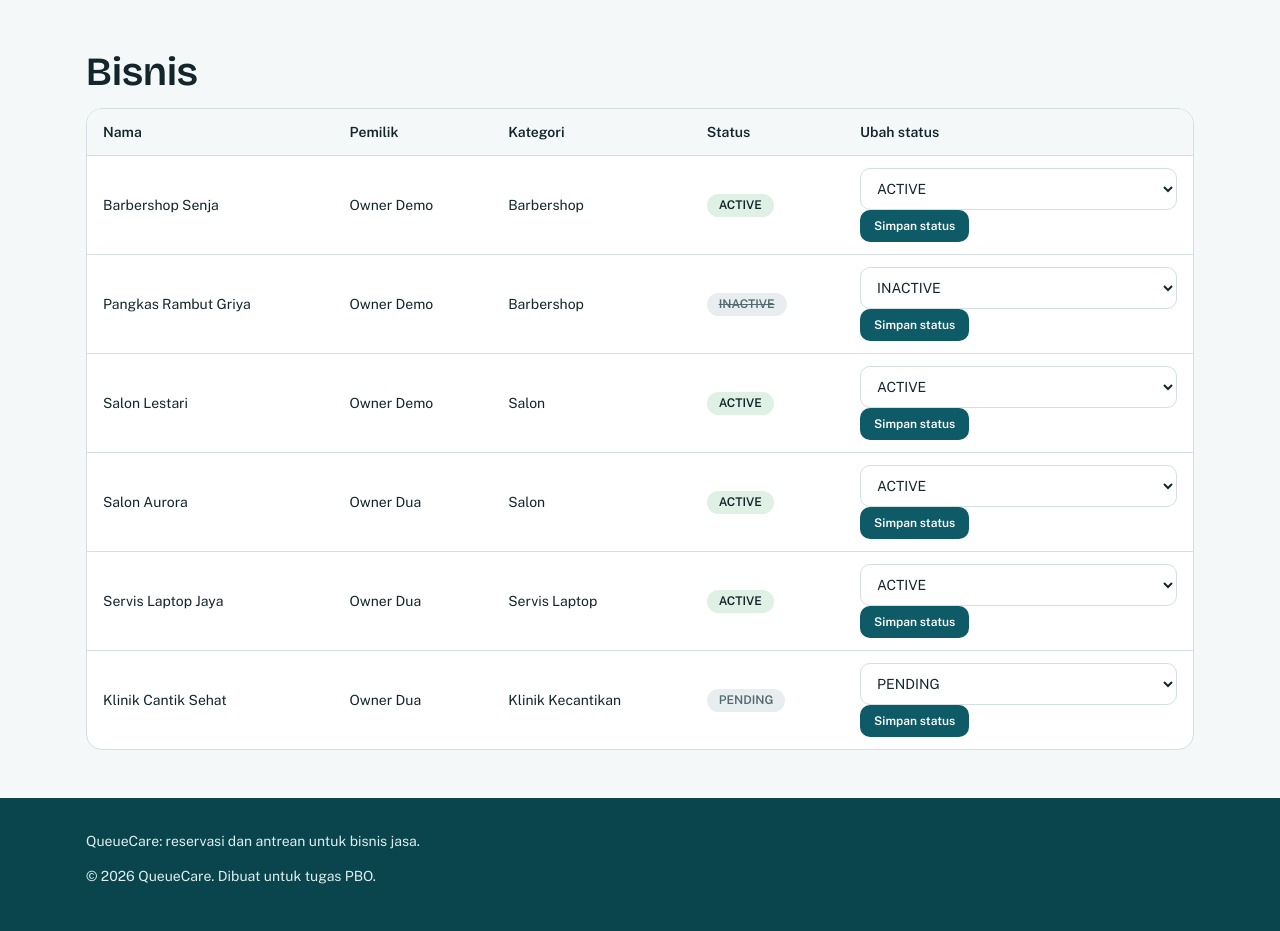
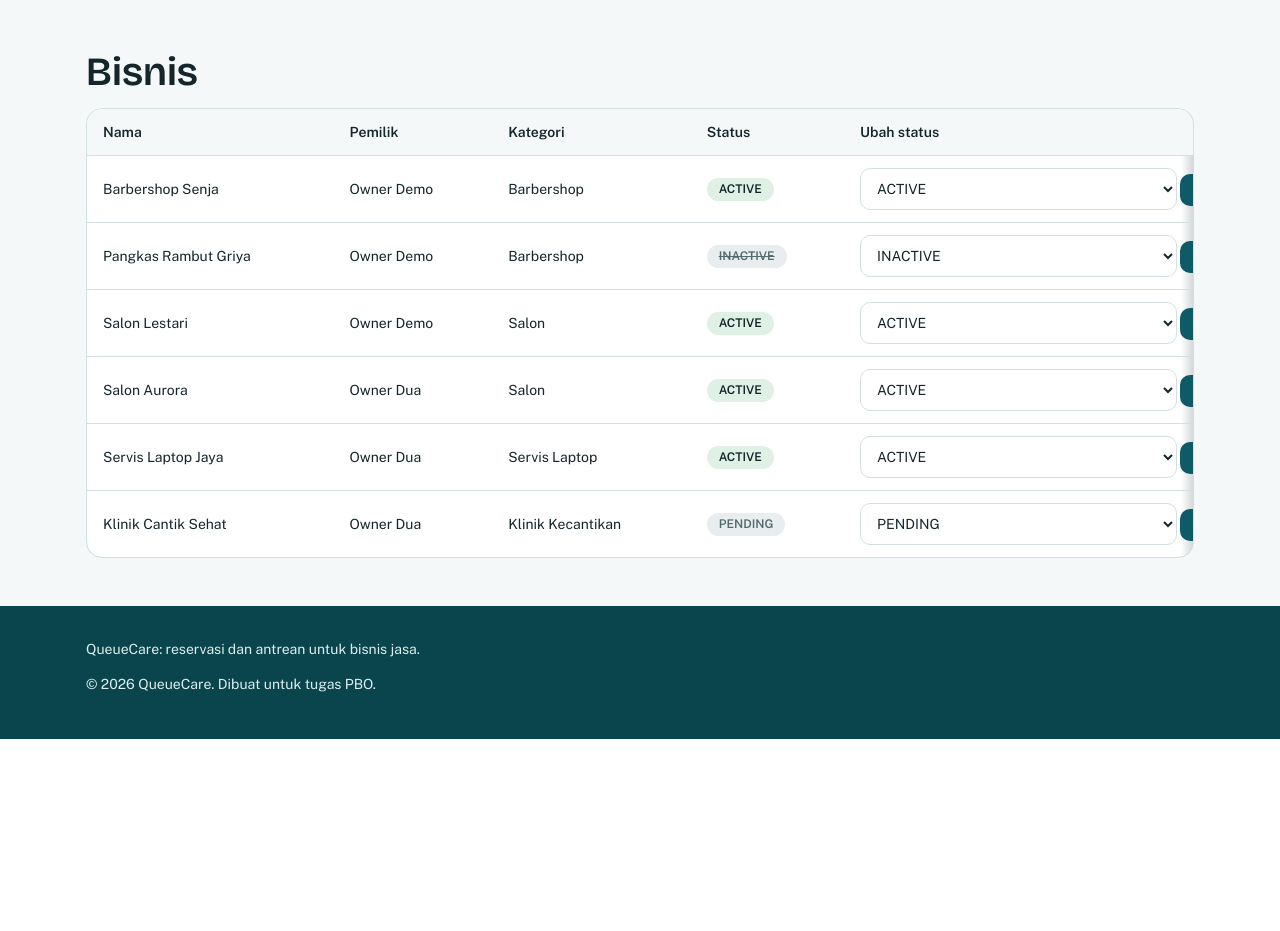
Before and after one commit to AtharFazli/queuecare, a Spring Boot app: page /admin/businesses in a window 1280 px wide. Shown: the part 64-995 px from the top of the page. After the commit the page ends 803 px from the top, so only its background shows below. Run offline with Spring Boot 4, Linux system fonts and the light colour scheme; a user stored in the database is signed in; data comes from the database, SQL or seed files in the repository; some of the project's set-up classes (security, data sources, template engines, error pages and the like) are left out, and stand-ins take their place; some libraries are stand-ins or nearby versions.

Commit message:
fix: sel tabel nowrap dan bayangan penanda scroll di HP

```diff
--- a/src/main/resources/static/css/components.css
+++ b/src/main/resources/static/css/components.css
@@ -49,10 +49,17 @@ a { color: var(--warna-primer); }
 .field--galat .field__bantuan { color: var(--warna-bahaya); }
 
 /* ===== Tabel ===== */
-.tabel-bungkus { overflow-x: auto; border: 1px solid var(--warna-batas); border-radius: var(--radius-lg); background: var(--warna-permukaan); }
+.tabel-bungkus { overflow-x: auto; border: 1px solid var(--warna-batas); border-radius: var(--radius-lg);
+  /* Bayangan tepi = penanda tabel bisa digeser di HP; pola scroll-shadow CSS, hilang sendiri di ujung scroll. */
+  background:
+    linear-gradient(to right, var(--warna-permukaan), var(--warna-permukaan)) left center / 24px 100% no-repeat local,
+    linear-gradient(to left, var(--warna-permukaan), var(--warna-permukaan)) right center / 24px 100% no-repeat local,
+    linear-gradient(to right, rgba(20, 38, 43, .18), rgba(20, 38, 43, 0)) left center / 12px 100% no-repeat scroll,
+    linear-gradient(to left, rgba(20, 38, 43, .18), rgba(20, 38, 43, 0)) right center / 12px 100% no-repeat scroll,
+    var(--warna-permukaan); }
 .tabel { width: 100%; border-collapse: collapse; font-size: var(--teks-sm); }
 .tabel th { text-align: left; padding: var(--jarak-3) var(--jarak-4); background: var(--warna-latar); border-bottom: 1px solid var(--warna-batas); font-weight: 600; white-space: nowrap; }
-.tabel td { padding: var(--jarak-3) var(--jarak-4); border-bottom: 1px solid var(--warna-batas); }
+.tabel td { padding: var(--jarak-3) var(--jarak-4); border-bottom: 1px solid var(--warna-batas); white-space: nowrap; }
 .tabel tr:last-child td { border-bottom: 0; }
 .tabel__angka { font-variant-numeric: tabular-nums; font-weight: 700; }
 .tabel__aksi { display: flex; flex-wrap: wrap; gap: var(--jarak-2); }
```
